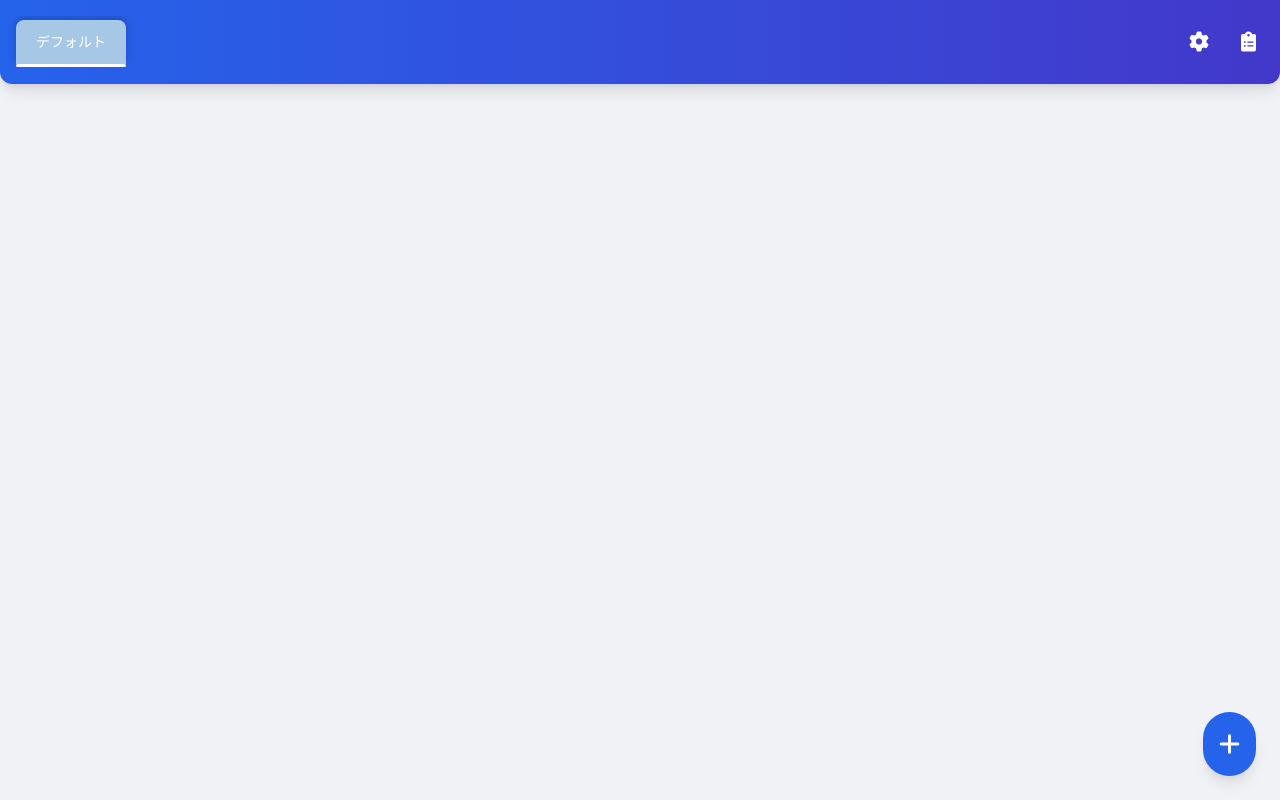
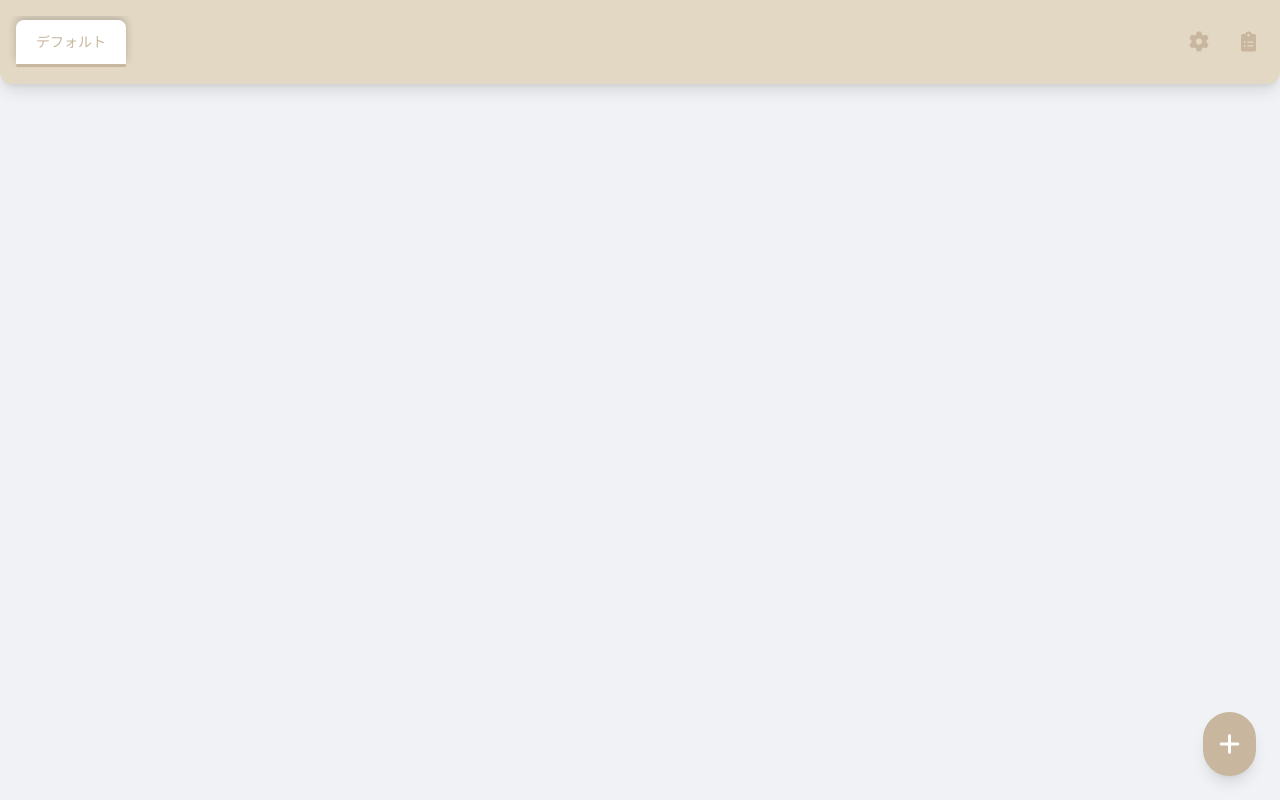
Before and after one commit to sysysyu/list, a plain HTML site: page index.html in a window 1280 px wide. Drawn offline with nearby package versions, Linux system fonts and the light colour scheme.

Commit message:
Update style.css

```diff
--- a/style.css
+++ b/style.css
@@ -40,6 +40,12 @@ body {
     z-index: 100; /* モーダルを最も高く */
 }
 
+/* ヘッダーの背景色を固定 */
+header {
+    background-color: #e2d8c4 !important; /* 背景色を固定 */
+    background-image: none !important; /* グラデーションを無効化 */
+}
+
 /* カスタムタブのスタイル */
 .tab-container-compact {
     display: flex; /* Flexboxを使用してタブを横並びにする */
@@ -52,8 +58,8 @@ body {
 .tab-button {
     position: relative;
     padding: 0.75rem 1.25rem; /* コンパクトなパディング */
-    background-color: rgba(255, 255, 255, 0.2); /* 非アクティブなタブの背景色 */
-    color: white;
+    background-color: #ffffff; /* タブの背景色を白に固定 */
+    color: #c8b69e; /* タブの文字色を固定 */
     font-weight: 500;
     border: none;
     border-top-left-radius: 0.5rem; /* 上左右の角を丸くする */
@@ -72,12 +78,12 @@ body {
 }
 
 .tab-button:hover {
-    background-color: rgba(255, 255, 255, 0.3); /* ホバー時の背景色 */
+    background-color: #f5f5f5; /* ホバー時の背景色を少し暗く */
 }
 
 .tab-button.active-tab {
-    background-color: var(--tab-bg-color, #A7C7E7); /* JavaScriptで設定される色 */
-    color: white;
+    background-color: #ffffff; /* アクティブなタブの背景色も白に固定 */
+    color: #c8b69e; /* アクティブなタブの文字色も固定 */
     z-index: 2; /* アクティブなタブを前面に表示 */
     box-shadow: 0 -3px 8px rgba(0,0,0,0.2); /* アクティブ時の影を強調 */
 }
@@ -90,7 +96,7 @@ body {
     left: 0;
     width: 100%;
     height: 3px; /* アンダーラインの太さ */
-    background-color: white; /* アンダーラインの色 */
+    background-color: #c8b69e; /* アンダーラインの色を#c8b69eに固定 */
     border-radius: 1.5px; /* 角を丸くする */
     transform: translateY(3px); /* タブの少し下に表示 */
 }
@@ -100,11 +106,18 @@ body {
     margin-right: 0;
 }
 
-/* Chromeのような斜めカットの視覚効果は、複雑なCSSやSVGが必要なため、
-   ここではシンプルな丸角の矩形とマージンで「繋がった」感を表現します。
-   より高度なデザインが必要な場合は、追加のCSS調整が必要です。 */
-
 /* メインコンテンツの背景色をデフォルトのパステルカラーにする */
 main {
-    background-color: #f0f2f5; /* デフォルトの背景色、必要に応じて変更 */
+    background-color: #f0f2f5; /* リストアイテムの背景色 */
 }
+
+/* ＋ボタンのスタイル */
+#addInputAreaBtn {
+    background-color: #c8b69e !important; /* 背景色を固定 */
+    color: #ffffff !important; /* 文字色を白に固定 */
+}
+
+/* タブ設定、履歴ボタンの色も変更 */
+#tabSettingsBtn, #historyListBtn {
+    color: #c8b69e !important; /* アイコンの色を固定 */
+}
```
